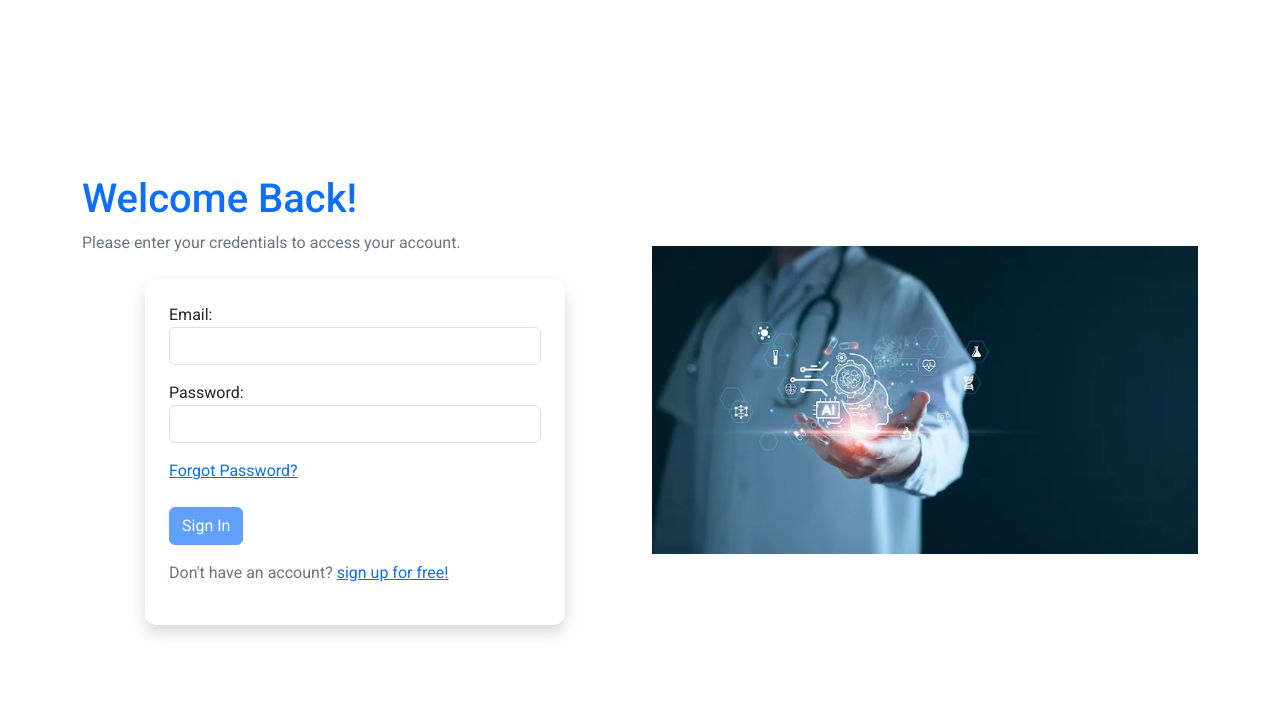
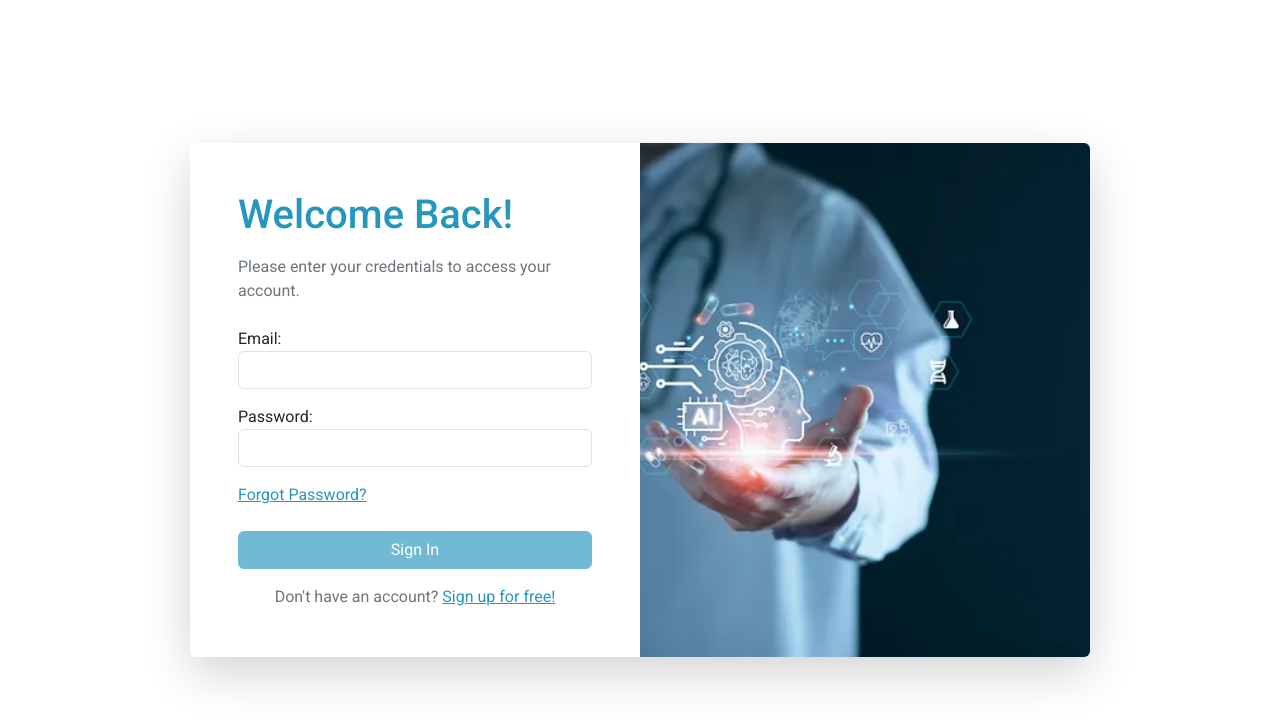
Before and after one commit to VKwamboka/patient_service_frontend, an Angular app in the folder disease-prediction-app/: page /login/doctor in a window 1280 px wide. Shown: the top 724 px of the page. Built offline with nearby package versions, Linux system fonts and the light colour scheme.

Commit message:
added basic login form

```diff
--- a/disease-prediction-app/src/app/authentication/login/login.component.css
+++ b/disease-prediction-app/src/app/authentication/login/login.component.css
@@ -16,8 +16,30 @@
 
   /* .main_login{
     background-color: #072431;
-    height: 100vh;
+
+  } */
+
+  /* Limit the height of the entire card */
+.login-wrapper {
+    max-width: 900px;
+    width: 100%;
+    height: auto;
+    max-height: 600px; /* Adjust this as needed */
+    border-radius: 1rem;
+    overflow: hidden;
+  }
+
+  /* Ensure both columns stretch equally */
+  .login-wrapper > .col-md-6 {
     display: flex;
     flex-direction: column;
     justify-content: center;
-  } */
+  }
+
+  /* Limit image height to match the card and keep it pretty */
+  img.object-fit-cover {
+    object-fit: cover;
+    width: 100%;
+    height: 100%;
+    max-height: 600px; /* Match login-wrapper max-height */
+  }
--- a/disease-prediction-app/src/app/authentication/login/login.component.html
+++ b/disease-prediction-app/src/app/authentication/login/login.component.html
@@ -1,22 +1,17 @@
 <div class="main_login">
-  <div class="container d-flex justify-content-center align-items-center min-vh-100 " >
-    <div class="row align-items-center">
-        <div class="col-md-6 text-left">
-          <h1 class="text-primary">Welcome Back!</h1>
-          <p class="text-secondary">Please enter your credentials to access your account.</p>
-          <div class="login-box mt-4 p-4 shadow">
+  <div class="container d-flex justify-content-center align-items-center min-vh-100">
+    <div class="row shadow-lg rounded-2 overflow-hidden login-wrapper">
+
+      <!-- Left side: Form card -->
+      <div class="col-md-6 p-5 bg-white d-flex flex-column justify-content-center">
+        <div class="login-card mx-auto" style="max-width: 420px; width: 100%;">
+          <h1 class="text-primary mb-3">Welcome Back!</h1>
+          <p class="text-secondary mb-4">Please enter your credentials to access your account.</p>
+
           <form #loginForm="ngForm" (ngSubmit)="onSubmit()" novalidate>
             <div class="mb-3">
               <label>Email:</label>
-                <input
-                  name="email"
-                  type="email"
-                  class="form-control"
-                  [(ngModel)]="user.email"
-                  required
-                  email
-                  #emailRef="ngModel"
-                />
+              <input name="email" type="email" class="form-control" [(ngModel)]="user.email" required email #emailRef="ngModel" />
               <div *ngIf="emailRef.invalid && emailRef.touched" class="text-danger">
                 <small *ngIf="emailRef.errors?.['required']">Email is required.</small>
                 <small *ngIf="emailRef.errors?.['email']">Enter a valid email.</small>
@@ -25,42 +20,33 @@
 
             <div class="mb-3">
               <label>Password:</label>
-                <input
-                  name="password"
-                  type="password"
-                  class="form-control"
-                  [(ngModel)]="user.password"
-                  required
-                  minlength="6"
-                  #passRef="ngModel"
-                />
+              <input name="password" type="password" class="form-control" [(ngModel)]="user.password" required minlength="6" #passRef="ngModel" />
               <div *ngIf="passRef.invalid && passRef.touched" class="text-danger">
                 <small *ngIf="passRef.errors?.['required']">Password is required.</small>
                 <small *ngIf="passRef.errors?.['minlength']">Min 6 characters.</small>
               </div>
             </div>
-              <!-- forgot password -->
+
             <div class="mb-4">
               <a routerLink="/forgot-password" class="text-primary">Forgot Password?</a>
             </div>
 
-
-              <button type="submit" class="btn btn-primary" [disabled]="loginForm.invalid">
+            <button type="submit" class="btn btn-primary w-100" [disabled]="loginForm.invalid">
               Sign In
             </button>
-              <div class="mt-3">
-                <p class="text-secondary">Don't have an account? <a routerLink="/register" class="text-primary">sign up for free!</a></p>
+
+            <div class="mt-3 text-center">
+              <p class="text-secondary mb-0">Don't have an account? <a routerLink="/register" class="text-primary">Sign up for free!</a></p>
             </div>
           </form>
         </div>
-
-        </div>
-        <div class="col-md-6 text-center ">
-          <img src="/AIDOC.webp" alt="Health Illustration" class="img-fluid landing-image">
       </div>
 
+      <!-- Right side: Image -->
+      <div class="col-md-6 p-0">
+        <img src="/AIDOC.webp" alt="Health Illustration" class="iimg-fluid object-fit-cover" />
+      </div>
 
     </div>
   </div>
-
 </div>
--- a/disease-prediction-app/src/styles.css
+++ b/disease-prediction-app/src/styles.css
@@ -1,4 +1,14 @@
 /* You can add global styles to this file, and also import other style files */
+:root {
+    --bs-primary: #2596BE;
+  }
 
+  .btn-primary {
+    background-color: var(--bs-primary) !important;
+    border-color: var(--bs-primary) !important;
+  }
+  .text-primary {
+    color: var(--bs-primary) !important;
+  }
 html, body { height: 100%; }
 body { margin: 0; font-family: Roboto, "Helvetica Neue", sans-serif; }
```
Lines whose indentation alone changed are shown as unchanged.
